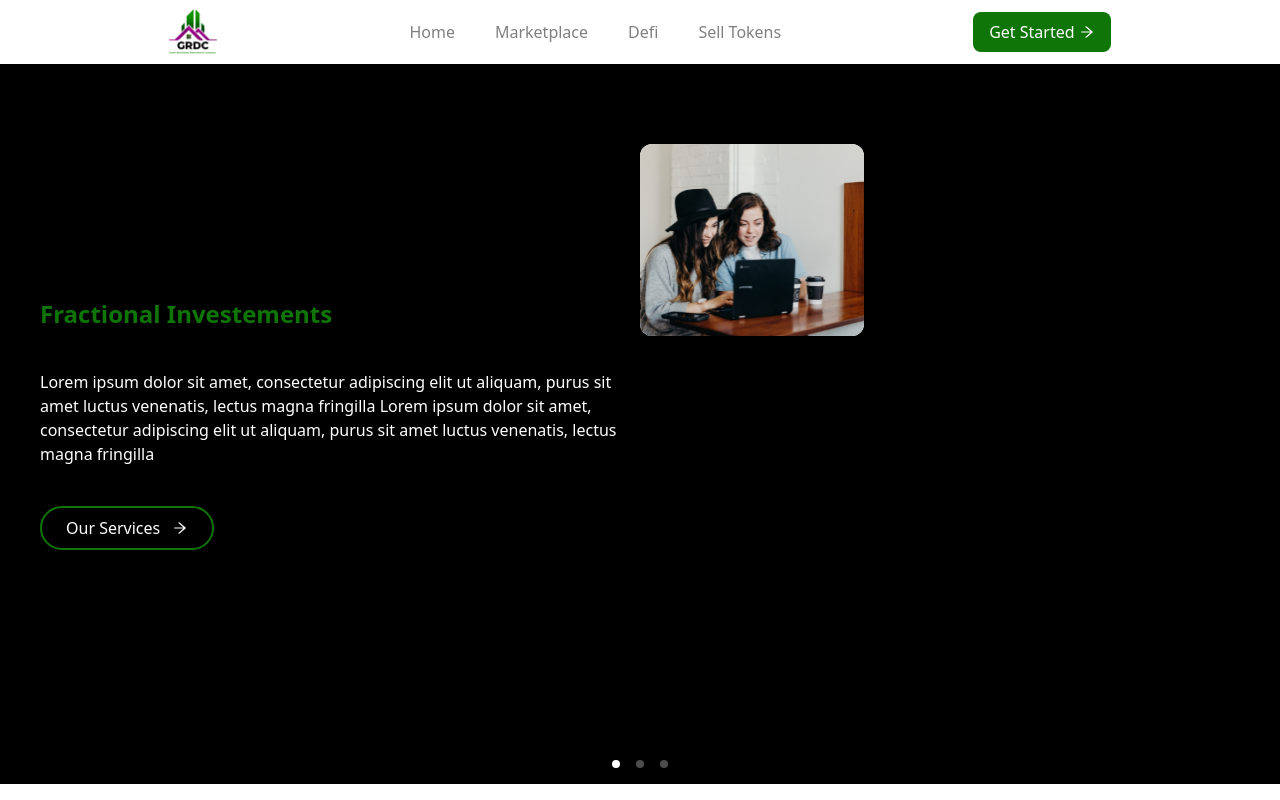
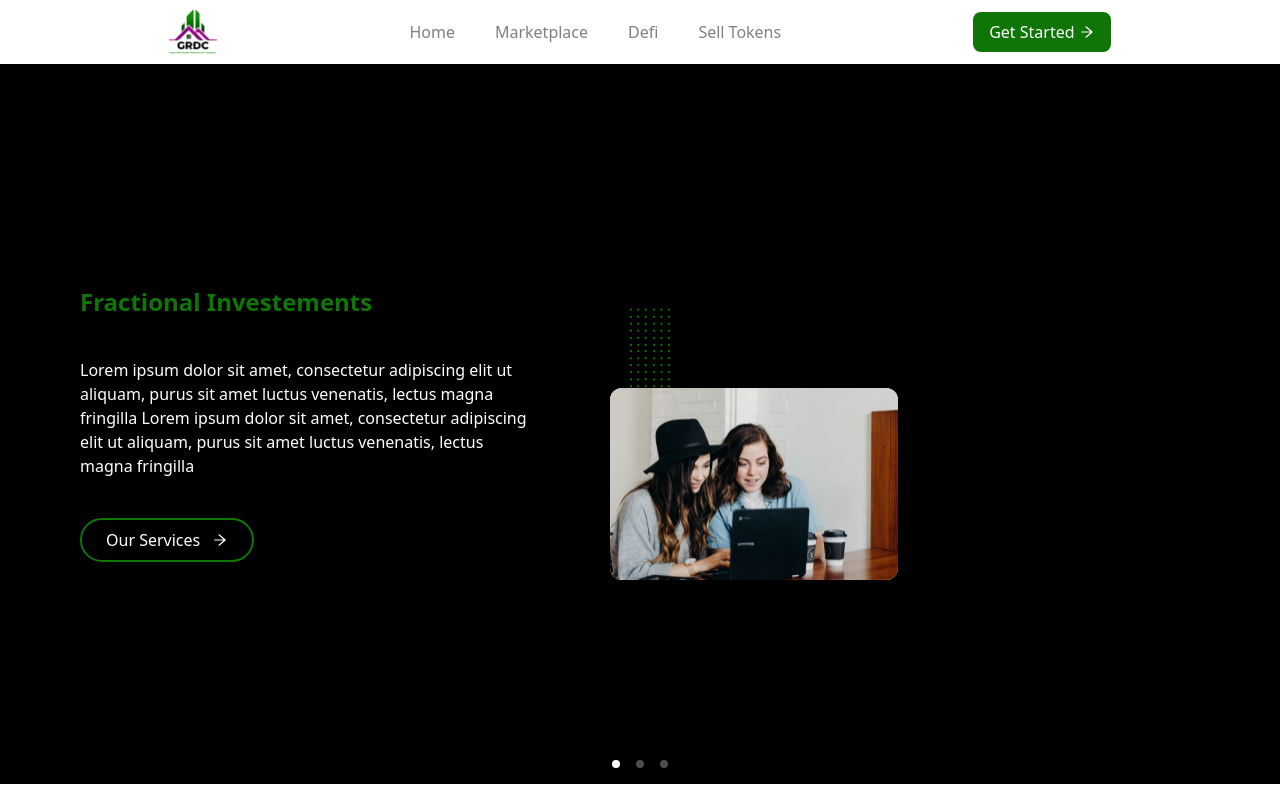
Before and after one commit to Mogakamo/GRDC-landing, a Next.js app: page / in a window 1280 px wide. Shown: the top 800 px of the page. Built offline with nearby package versions, Linux system fonts and the light colour scheme.

Commit message:
Justify center footer

```diff
--- a/components/Footer.jsx
+++ b/components/Footer.jsx
@@ -8,7 +8,7 @@ const Footer = () => {
   return (
     <div className="bg-[#0E7506] bg-opacity-10">
       <div
-        className="h-auto p-10 items-center flex flex-row space-x-16"
+        className="h-auto p-10 items-center justify-center flex flex-row space-x-16"
       >
         {/* About */}
         <div className="flex flex-col space-y-6 w-[250px]">
--- a/components/Hero.jsx
+++ b/components/Hero.jsx
@@ -14,8 +14,8 @@ const Hero = () => {
       showStatus={false}
       infiniteLoop
     >
-      <div className="grid grid-cols-1 md:grid-cols-2 p-10 h-[90vh]">
-        <div className="flex flex-col items-start justify-center space-y-10">
+      <div className="flex p-10 h-[90vh] items-center space-x-20 px-20 mx-auto">
+        <div className="flex flex-col items-start w-[450px] space-y-10">
           <h1 className="text-[#0E7506] font-bold text-2xl">
             Fractional Investements
           </h1>
@@ -36,7 +36,10 @@ const Hero = () => {
           </button>
         </div>
         <div className="pt-10">
-          <div className="relative border-[#0E7506] bg-white rounded-3xl z-50 h-48 w-56">
+          <div className="relative h-20 w-20">
+            <Image src="/hero.svg" layout="fill" className="" />
+          </div>
+          <div className="relative border-[#0E7506] rounded-3xl h-48 w-72">
             <Image
               src="/hero-1.svg"
               layout="fill"
```
